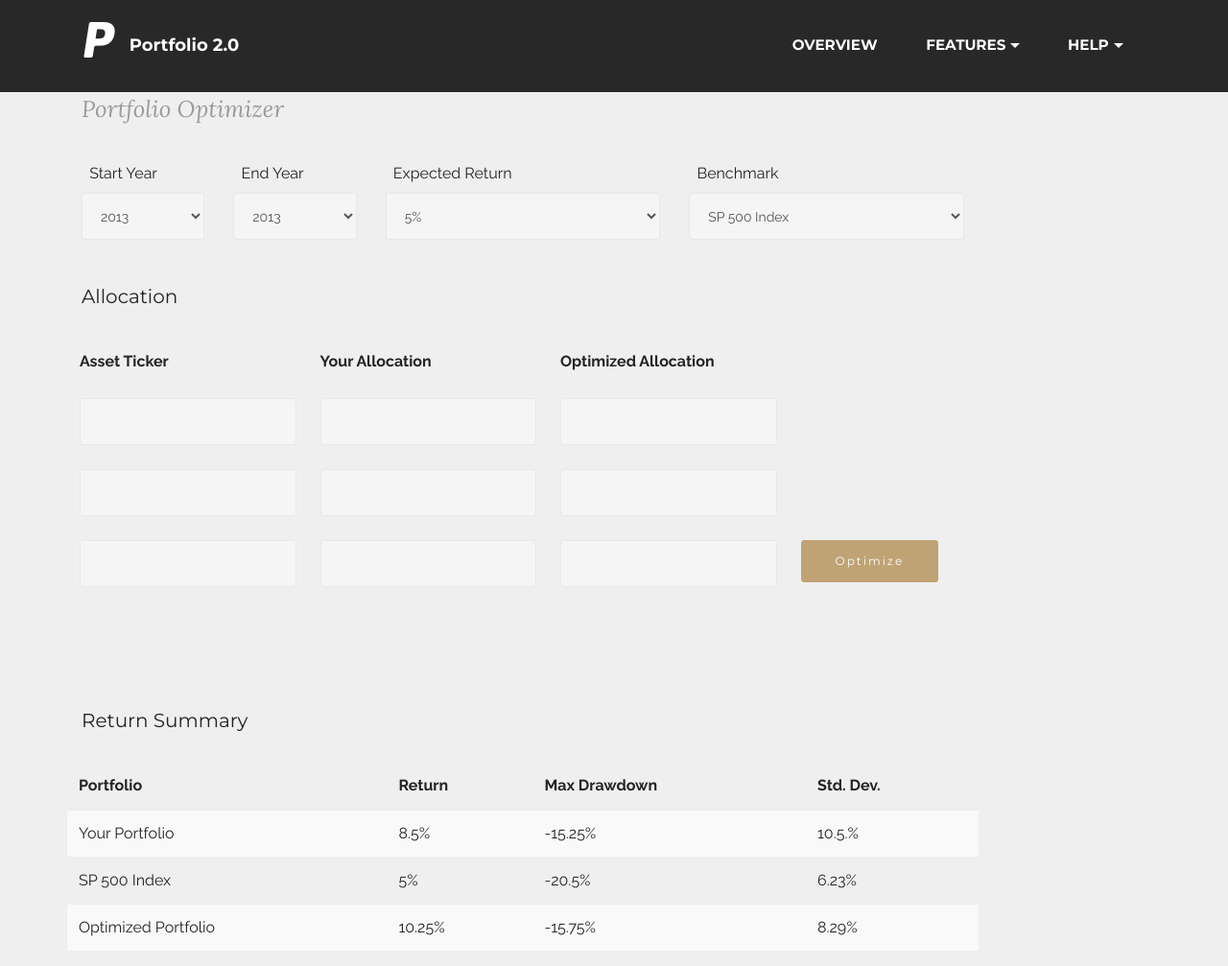
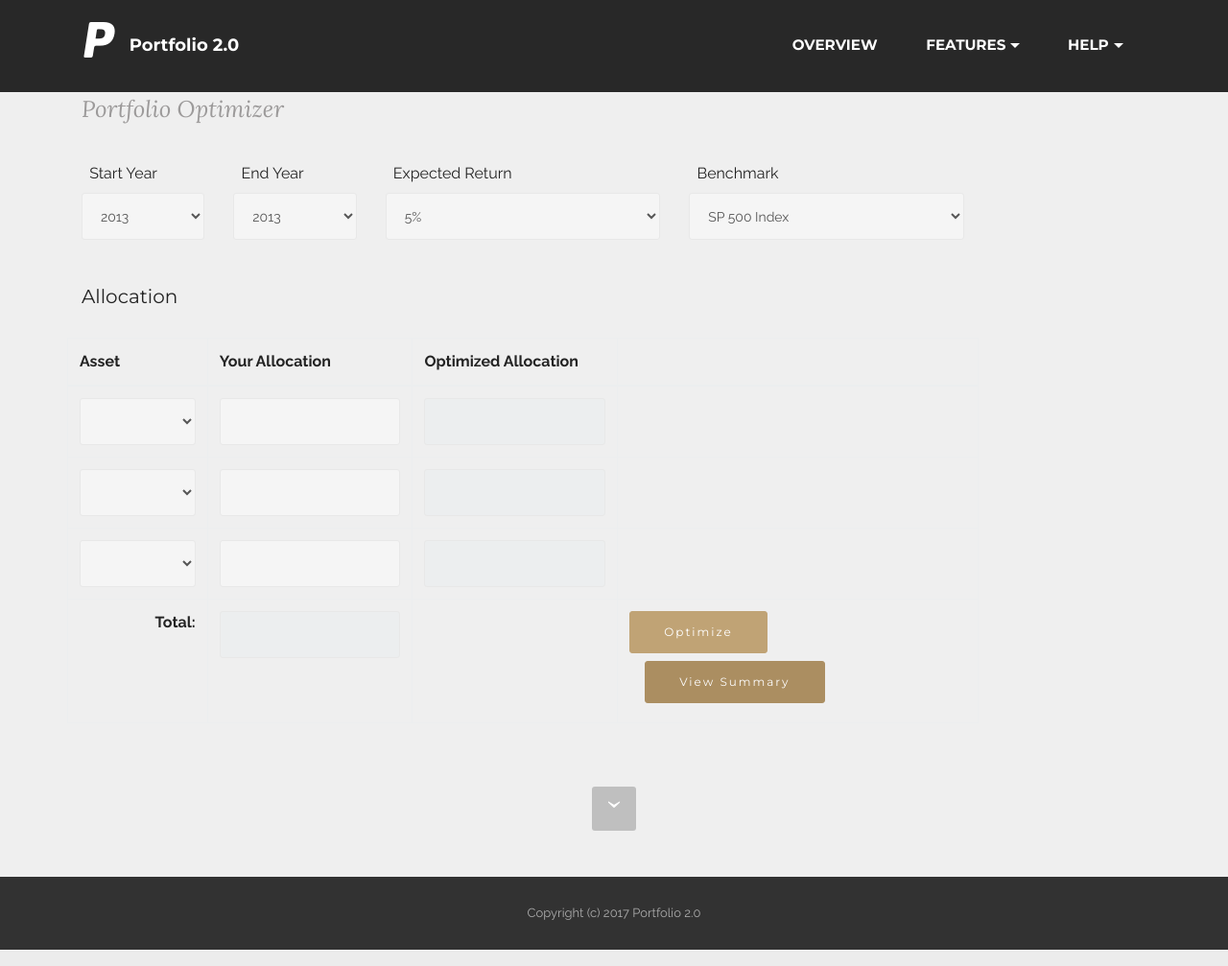
Before and after one commit to anocella/portfolio20, a Flask app: page /optimizer.html in a window 1280 px wide. Shown: the top 1007 px of the page at 96% size. Run offline with Flask 2, Linux system fonts and the light colour scheme; data that the repository does not hold is empty; some libraries are stand-ins or nearby versions.

Commit message:
Add files via upload

```diff
--- a/templates/optimizer.html
+++ b/templates/optimizer.html
@@ -35,7 +35,6 @@
 
 </style>
 <script src="//d3js.org/d3.v4.min.js"></script>
-
 </head>
 <body>
 <section id="menu-g">
@@ -140,7 +139,7 @@
 					  <table class="table table-bordered">
 						<thead>
 						  <tr>
-							<th>Asset Ticker</th>
+							<th>Asset</th>
 							<th>Your Allocation</th>
 							<th>Optimized Allocation</th>
 							<th></th>
@@ -148,31 +147,89 @@
 						</thead>
 						<tbody>
 						  <tr>
-							<td><input type="text" class="form-control" id="usr"></td>
-							<td><input type="text" class="form-control" id="usr"></td>
-							<td><input type="text" class="form-control" id="usr"></td>
+							<td><select class="form-control" id="asset1">
+								<option></option>
+								<option>Gold</option>
+						    	<option>Preferred</option>
+						    	<option>IGCorp</option>
+								<option>HYCorp</option>
+								<option>LevLoan</option>
+								<option>Emerging</option>
+								<option>RealEstate</option>
+								<option>MedTreas</option>
+								<option>LongTreas</option>
+								<option>TIPS</option>
+								<option>GSCI</option>
+								<option>DevXUS</option>
+								<option>LargeCap</option>
+								<option>MidCap</option>
+								<option>SmallCap</option>
+						    </select></td>
+							<td><input type="text" class="form-control" id="your_alloc1" onchange="calc_total();"></td>
+							<td><input type="text" class="form-control" id="opt_alloc1" readonly="true"></td>
 							<td></td>
 						  </tr>
 						  <tr>
-							<td><input type="text" class="form-control" id="usr"></td>
-							<td><input type="text" class="form-control" id="usr"></td>
-							<td><input type="text" class="form-control" id="usr"></td>
+							<td><select class="form-control" id="asset2">
+								<option></option>
+								<option>Gold</option>
+						    	<option>Preferred</option>
+						    	<option>IGCorp</option>
+								<option>HYCorp</option>
+								<option>LevLoan</option>
+								<option>Emerging</option>
+								<option>RealEstate</option>
+								<option>MedTreas</option>
+								<option>LongTreas</option>
+								<option>TIPS</option>
+								<option>GSCI</option>
+								<option>DevXUS</option>
+								<option>LargeCap</option>
+								<option>MidCap</option>
+								<option>SmallCap</option>
+						    </select></td>
+							<td><input type="text" class="form-control" id="your_alloc2" onchange="calc_total();"></td>
+							<td><input type="text" class="form-control" id="opt_alloc2" readonly="true"></td>
 							<td></td>
 						  </tr>
 						  <tr>
-							<td><input type="text" class="form-control" id="usr"></td>
-							<td><input type="text" class="form-control" id="usr"></td>
-							<td><input type="text" class="form-control" id="usr"></td>
-							<td><button type="button" class="btn btn-primary">Optimize</button></td>
+							<td><select class="form-control" id="asset3">
+								<option></option>
+								<option>Gold</option>
+						    	<option>Preferred</option>
+						    	<option>IGCorp</option>
+								<option>HYCorp</option>
+								<option>LevLoan</option>
+								<option>Emerging</option>
+								<option>RealEstate</option>
+								<option>MedTreas</option>
+								<option>LongTreas</option>
+								<option>TIPS</option>
+								<option>GSCI</option>
+								<option>DevXUS</option>
+								<option>LargeCap</option>
+								<option>MidCap</option>
+								<option>SmallCap</option>
+						    </select></td>
+							<td><input type="text" class="form-control" id="your_alloc3" onchange="calc_total();"></td>
+							<td><input type="text" class="form-control" id="opt_alloc3" readonly="true"></td>
+							<td></td>
+						  </tr>
+						  <tr>
+							<td align="right" valign="bottom"><b>Total:</b></td>
+							<td><input type="text" class="form-control" id="total_alloc" readonly="true"></td>
+							<td></td>
+							<td><button type="button" class="btn btn-primary" id="optimize_btn" onclick="optimize();">Optimize</button>
+								<button type="button" class="btn btn-primary" id="summary_btn" onclick="scroll();" disabled="true">View Summary</button>
+							</td>
 						  </tr>
 						</tbody>
 					  </table>
 					</div>
 					<br>
-					<br><br><br>
-					<h5>Return Summary</h5>
-					<br>
-					<div class="row">
+					<div class="row" id="ret_summary" hidden="true">
+					  <h5>Return Summary</h5>
+					  <br>
 					  <table class="table table-striped">
 						<thead>
 						  <tr>
@@ -204,7 +261,7 @@
 						</tbody>
 					  </table>
 					</div>
-					<div class="row">
+					<div class="row" id="ret_chart" hidden="true">
 					<svg id=linechart width="960" height="500"></svg>
 					</div>
 				</div>
@@ -237,6 +294,37 @@
   <input name="animation" type="hidden">
 
 	<script>
+		function calc_total() {
+			var alloc1 = parseInt(document.getElementById("your_alloc1").value, 10);
+			var alloc2 = parseInt(document.getElementById("your_alloc2").value, 10);
+			var alloc3 = parseInt(document.getElementById("your_alloc3").value, 10);
+			var total = 0;
+
+			if(!isNaN(alloc1))
+				total += alloc1;
+			if(!isNaN(alloc2))
+				total += alloc2;
+			if(!isNaN(alloc3))
+				total += alloc3;
+
+			document.getElementById("total_alloc").value = total;
+		}
+		function optimize() {
+			document.getElementById("opt_alloc1").value = 30;
+			document.getElementById("opt_alloc2").value = 45;
+			document.getElementById("opt_alloc3").value = 25;
+			document.getElementById("summary_btn").disabled = false;
+		}
+
+		function scroll() {
+			document.getElementById("ret_summary").hidden = false;
+			document.getElementById("ret_chart").hidden = false;
+			var top = document.getElementById("ret_summary").offsetTop; //Getting Y of target element
+    		window.scrollTo(0, top-60);
+		}
+	</script>
+
+	<script>
 
 	var svg = d3.select("#linechart"),
 		margin = {top: 20, right: 80, bottom: 30, left: 50},
@@ -252,17 +340,17 @@
 
 	var line = d3.line()
 		.curve(d3.curveBasis)
-		.x(function(d) { return x(d.date); })
-		.y(function(d) { return y(d.temperature); });
+		.x(function(d) { return x(d.x); })
+		.y(function(d) { return y(d.y); });
 
-	d3.tsv("data/data.tsv", type, function(error, data) {
+	d3.tsv("/api/get_optimized_returns", type, function(error, data) {
 	  if (error) throw error;
 
-	  var cities = data.columns.slice(1).map(function(id) {
+	  var groups = data.columns.slice(1).map(function(id) {
 		return {
 		  id: id,
 		  values: data.map(function(d) {
-			return {date: d.date, temperature: d[id]};
+			return {x: d.date, y: d[id]};
 		  })
 		};
 	  });
@@ -270,11 +358,11 @@
 	  x.domain(d3.extent(data, function(d) { return d.date; }));
 
 	  y.domain([
-		d3.min(cities, function(c) { return d3.min(c.values, function(d) { return d.temperature; }); }),
-		d3.max(cities, function(c) { return d3.max(c.values, function(d) { return d.temperature; }); })
+		d3.min(groups, function(c) { return d3.min(c.values, function(d) { return d.y; }); }),
+		d3.max(groups, function(c) { return d3.max(c.values, function(d) { return d.y; }); })
 	  ]);
 
-	  z.domain(cities.map(function(c) { return c.id; }));
+	  z.domain(groups.map(function(c) { return c.id; }));
 
 	  g.append("g")
 		  .attr("class", "axis axis--x")
@@ -291,19 +379,19 @@
 		  .attr("fill", "#000")
 		  .text("Return, %");
 
-	  var city = g.selectAll(".city")
-		.data(cities)
+	  var group = g.selectAll(".group")
+		.data(groups)
 		.enter().append("g")
-		.attr("class", "city");
+		.attr("class", "group");
 
-	  city.append("path")
+	  group.append("path")
 		  .attr("class", "line")
 		  .attr("d", function(d) { return line(d.values); })
 		  .style("stroke", function(d) { return z(d.id); });
 
-	  city.append("text")
+	  group.append("text")
 		  .datum(function(d) { return {id: d.id, value: d.values[d.values.length - 1]}; })
-		  .attr("transform", function(d) { return "translate(" + x(d.value.date) + "," + y(d.value.temperature) + ")"; })
+		  .attr("transform", function(d) { return "translate(" + x(d.value.x) + "," + y(d.value.y) + ")"; })
 		  .attr("x", 3)
 		  .attr("dy", "0.35em")
 		  .style("font", "8px sans-serif")
```
